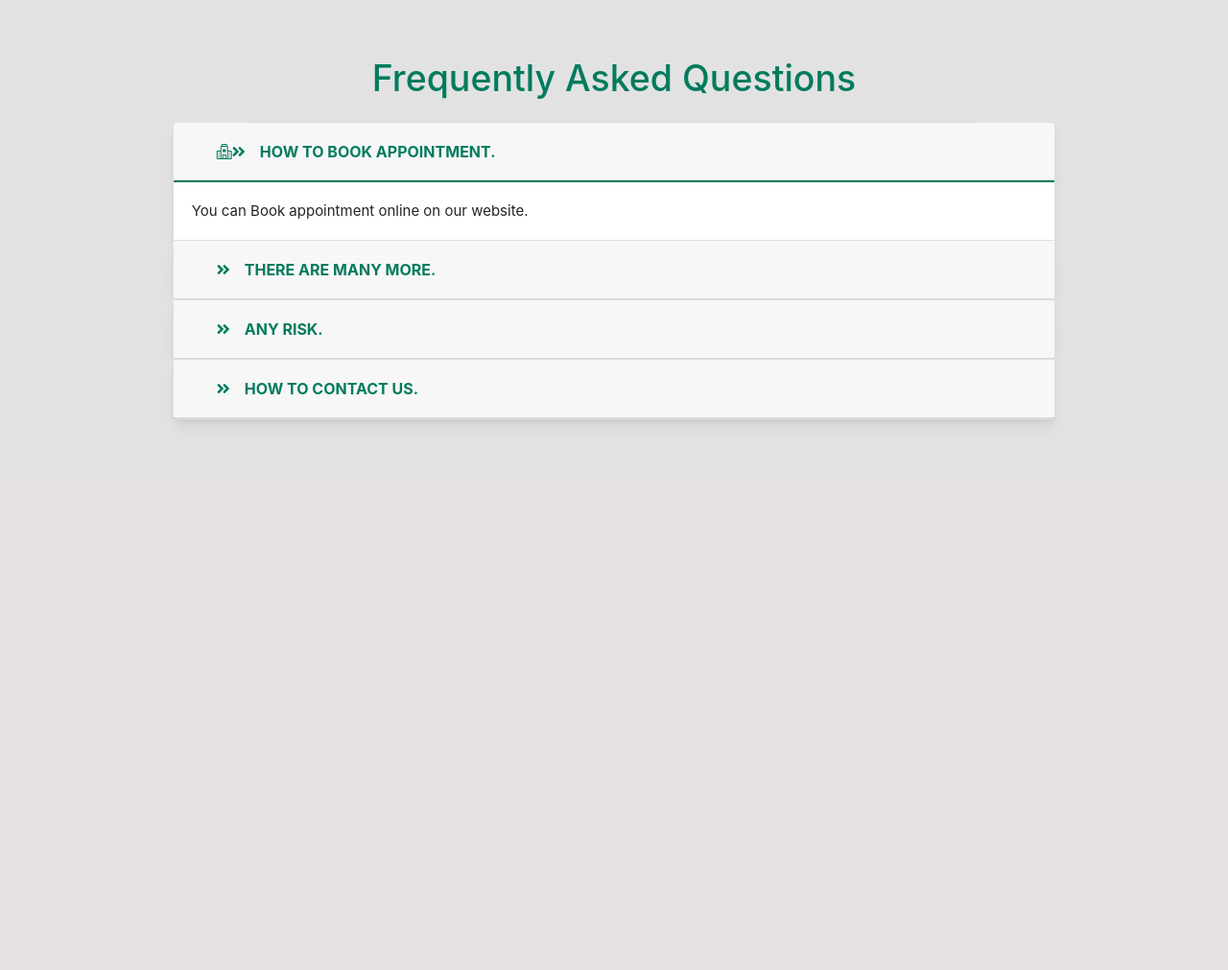
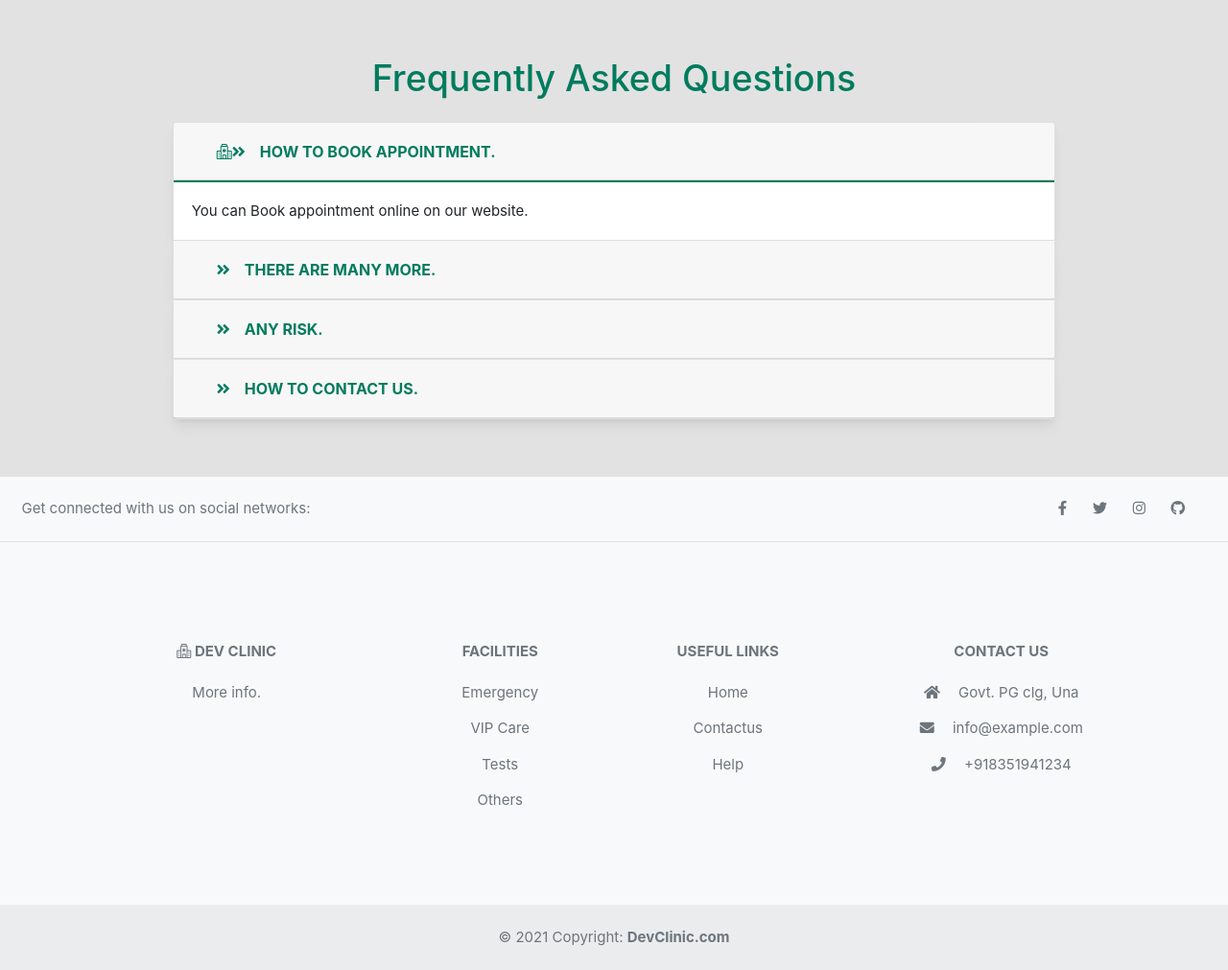
Before and after one commit to Sourabh044/Clinic-Website-Project-Old, a Django app: page / in a window 1280 px wide. Shown: the part 934-1945 px from the top of the page at 96% size. Before the commit the page ends 1377 px from the top, so only its background shows below. Run offline with Django 3.2, Linux system fonts and the light colour scheme; some libraries are stand-ins or nearby versions.

Commit message:
Updated Footer

```diff
--- a/templates/Base.html
+++ b/templates/Base.html
@@ -110,6 +110,131 @@
 
           {%endblock %}
         </div>
+        <footer class="text-center text-lg-start bg-light text-muted">
+          <!-- Section: Social media -->
+          <section
+            class="d-flex justify-content-center justify-content-lg-between p-4 border-bottom"
+          >
+            <!-- Left -->
+            <div class="me-5 d-none d-lg-block">
+              <span>Get connected with us on social networks:</span>
+            </div>
+            <!-- Left -->
+
+            <!-- Right -->
+            <div>
+              <a href="#" class="me-4 text-reset">
+                <i class="fab fa-facebook-f"></i>
+              </a>
+              <a href="" class="me-4 text-reset">
+                <i class="fab fa-twitter"></i>
+              </a>
+              <!-- <a href="" class="me-4 text-reset">
+                <i class="fab fa-google"></i>
+              </a> -->
+              <a href="" class="me-4 text-reset">
+                <i class="fab fa-instagram"></i>
+              </a>
+              <!-- <a href="" class="me-4 text-reset">
+                <i class="fab fa-linkedin"></i>
+              </a> -->
+              <a href="" class="me-4 text-reset">
+                <i class="fab fa-github"></i>
+              </a>
+            </div>
+            <!-- Right -->
+          </section>
+          <!-- Section: Social media -->
+
+          <!-- Section: Links  -->
+          <section class="">
+            <div class="container text-center text-md-start mt-5">
+              <!-- Grid row -->
+              <div class="row mt-3">
+                <!-- Grid column -->
+                <div class="col-md-3 col-lg-4 col-xl-3 mx-auto mb-4">
+                  <!-- Content -->
+                  <h6 class="text-uppercase fw-bold mb-4">
+                    <i class="bi bi-hospital"></i> </i> Dev Clinic
+                  </h6>
+                  <p>
+                    More info.
+                  </p>
+                </div>
+                <!-- Grid column -->
+
+                <!-- Grid column -->
+                <div class="col-md-2 col-lg-2 col-xl-2 mx-auto mb-4">
+                  <!-- Links -->
+                  <h6 class="text-uppercase fw-bold mb-4">
+                    Facilities
+                  </h6>
+                  <p>
+                    <a href="#!" class="text-reset">Emergency</a>
+                  </p>
+                  <p>
+                    <a href="#!" class="text-reset">VIP Care</a>
+                  </p>
+                  <p>
+                    <a href="#!" class="text-reset">Tests</a>
+                  </p>
+                  <p>
+                    <a href="#!" class="text-reset">Others</a>
+                  </p>
+                </div>
+                <!-- Grid column -->
+
+                <!-- Grid column -->
+                <div class="col-md-3 col-lg-2 col-xl-2 mx-auto mb-4">
+                  <!-- Links -->
+                  <h6 class="text-uppercase fw-bold mb-4">
+                    Useful links
+                  </h6>
+                  <p>
+                    <a href="/" class="text-reset">Home</a>
+                  </p>
+                  <!-- <p>
+                    <a href="#!" class="text-reset">Settings</a>
+                  </p> -->
+                  <p>
+                    <a href="/Contactus" class="text-reset">Contactus</a>
+                  </p>
+                  <p>
+                    <a href="/Aboutus" class="text-reset">Help</a>
+                  </p>
+                </div>
+                <!-- Grid column -->
+
+                <!-- Grid column -->
+                <div class="col-md-4 col-lg-3 col-xl-3 mx-auto mb-md-0 mb-4">
+                  <!-- Links -->
+                  <h6 class="text-uppercase fw-bold mb-4">
+                    Contact Us
+                  </h6>
+                  <p><i class="fas fa-home me-3"></i> Govt. PG clg, Una</p>
+                  <p>
+                    <i class="fas fa-envelope me-3"></i>
+                    info@example.com
+                  </p>
+                  <p><i class="fas fa-phone me-3"></i> +918351941234</p>
+                  <!-- <p><i class="fas fa-print me-3"></i> + 01 234 567 89</p> -->
+                </div>
+                <!-- Grid column -->
+              </div>
+              <!-- Grid row -->
+            </div>
+          </section>
+          <!-- Section: Links  -->
+
+          <!-- Copyright -->
+          <div class="text-center p-4" style="background-color: rgba(0, 0, 0, 0.05);">
+            © 2021 Copyright:
+            <a class="text-reset fw-bold" href="">DevClinic.com</a>
+          </div>
+          <!-- Copyright -->
+        </footer>
+        <!-- Footer -->
+        <!------------------------------------------------------->
 
 
 
```
